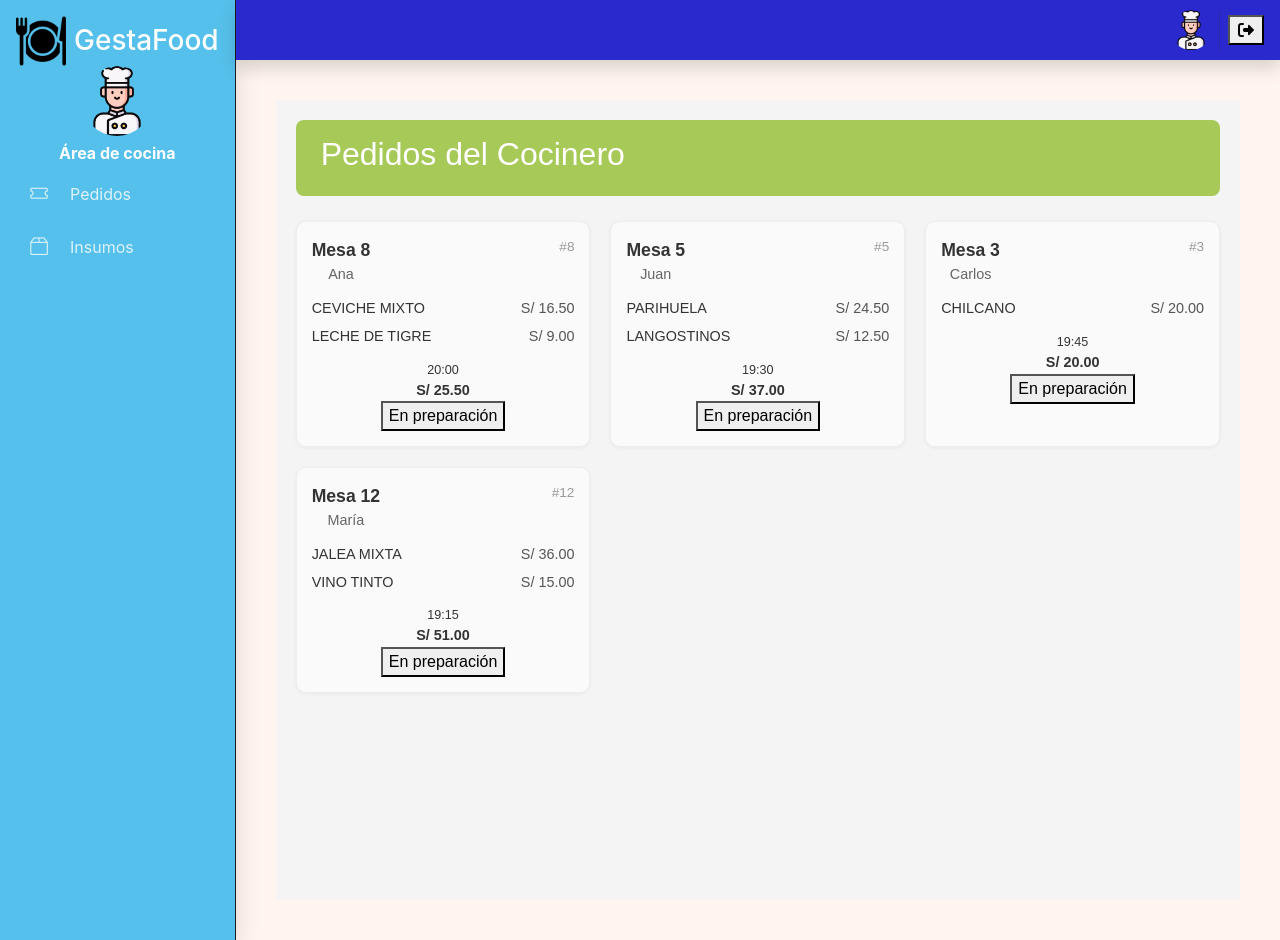
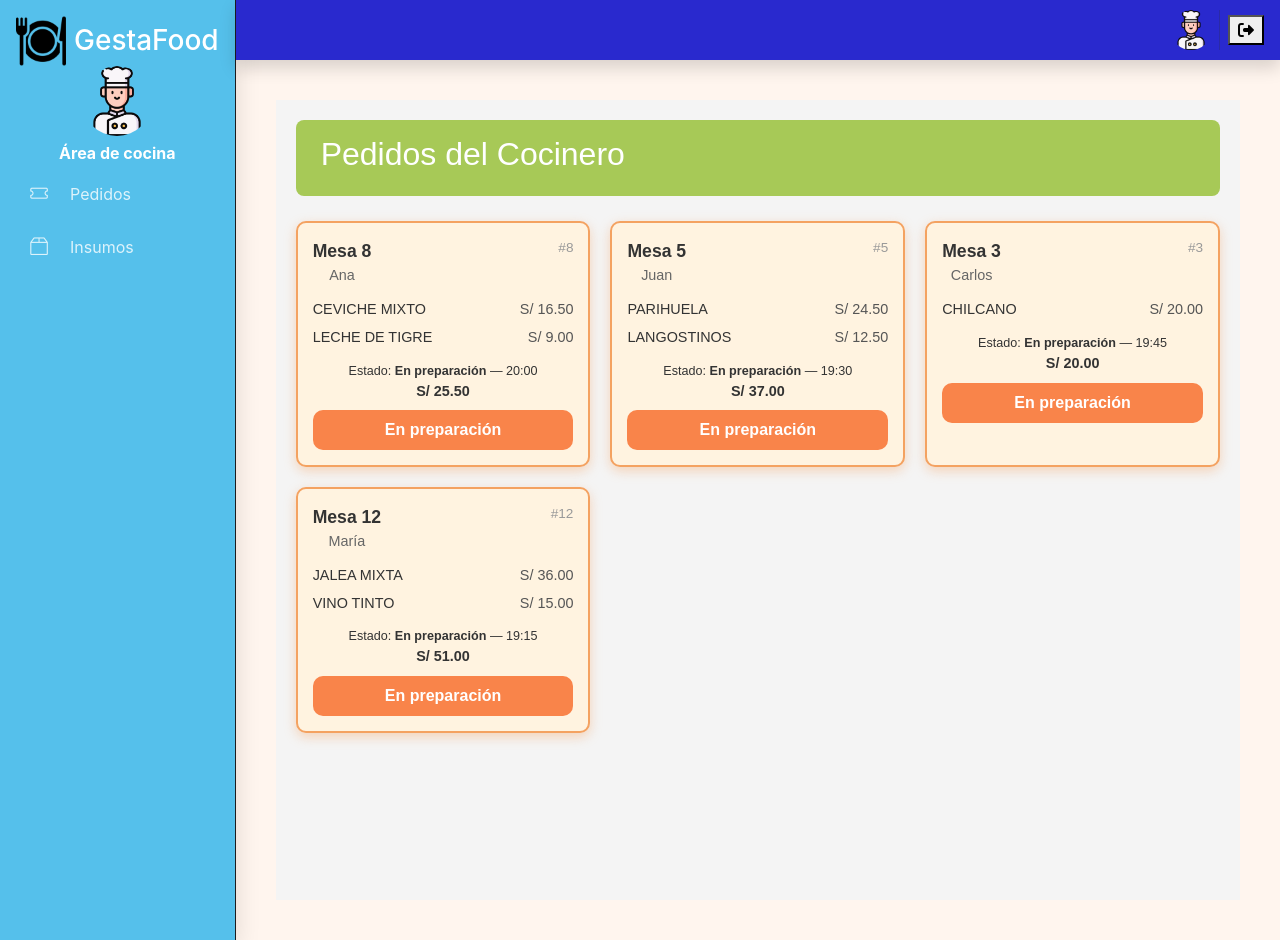
Before and after one commit to salvagd09/ProyectoIntegrador, a React (Vite) app: page /cocina in a window 1280 px wide. Built offline with nearby package versions, Linux system fonts and the light colour scheme.

Commit message:
Agregando avances en Pedidos_Cocinero y CSS actualizado

```diff
--- a/src/Components/Modulos/Pedidos_Cocinero.jsx
+++ b/src/Components/Modulos/Pedidos_Cocinero.jsx
@@ -1,28 +1,58 @@
 import React, { useState } from "react";
 import "./tarjetasPedidos.css";
 
-const pedidosEjemplo = [
-  { id: 8, mesa: "Mesa 8", cliente: "Ana", estado: "En preparación", hora: "20:00",
-    items: [{ nombre: "CEVICHE MIXTO", precio: 16.5 }, { nombre: "LECHE DE TIGRE", precio: 9.0 }] },
-  { id: 5, mesa: "Mesa 5", cliente: "Juan", estado: "En preparación", hora: "19:30",
-    items: [{ nombre: "PARIHUELA", precio: 24.5 }, { nombre: "LANGOSTINOS", precio: 12.5 }] },
-  { id: 3, mesa: "Mesa 3", cliente: "Carlos", estado: "En preparación", hora: "19:45",
-    items: [{ nombre: "CHILCANO", precio: 20.0 }] },
-  { id: 12, mesa: "Mesa 12", cliente: "María", estado: "En preparación", hora: "19:15",
-    items: [{ nombre: "JALEA MIXTA", precio: 36.0 }, { nombre: "VINO TINTO", precio: 15.0 }] },
-];
+export default function Pedidos_Cocinero() {
+  const [pedidos, setPedidos] = useState([
+    {
+      id: 8,
+      mesa: "Mesa 8",
+      cliente: "Ana",
+      estado: "En preparación",
+      hora: "20:00",
+      items: [
+        { nombre: "CEVICHE MIXTO", precio: 16.5 },
+        { nombre: "LECHE DE TIGRE", precio: 9.0 },
+      ],
+    },
+    {
+      id: 5,
+      mesa: "Mesa 5",
+      cliente: "Juan",
+      estado: "En preparación",
+      hora: "19:30",
+      items: [
+        { nombre: "PARIHUELA", precio: 24.5 },
+        { nombre: "LANGOSTINOS", precio: 12.5 },
+      ],
+    },
+    {
+      id: 3,
+      mesa: "Mesa 3",
+      cliente: "Carlos",
+      estado: "En preparación",
+      hora: "19:45",
+      items: [{ nombre: "CHILCANO", precio: 20.0 }],
+    },
+    {
+      id: 12,
+      mesa: "Mesa 12",
+      cliente: "María",
+      estado: "En preparación",
+      hora: "19:15",
+      items: [
+        { nombre: "JALEA MIXTA", precio: 36.0 },
+        { nombre: "VINO TINTO", precio: 15.0 },
+      ],
+    },
+  ]);
 
   const calcularTotal = (items) =>
     items.reduce((s, it) => s + (it.precio || 0), 0).toFixed(2);
 
-export default function Pedidos_Cocinero() {
-  const [pedidos, setPedidos] = useState(pedidosEjemplo);
-
+  // Cambiar estado a "Listo"
   const marcarListo = (id) => {
     setPedidos((prev) =>
-      prev.map((p) =>
-        p.id === id ? { ...p, estado: "Listo" } : p
-      )
+      prev.map((p) => (p.id === id ? { ...p, estado: "Listo" } : p))
     );
   };
 
@@ -35,7 +65,16 @@ export default function Pedidos_Cocinero() {
       <div className="pedidos-list">
         {pedidos.length > 0 ? (
           pedidos.map((p) => (
-            <div key={p.id} className="pedido-card">
+            <div
+              key={p.id}
+              className={`pedido-card ${
+                p.estado === "En preparación"
+                  ? "en-preparacion"
+                  : p.estado === "Listo"
+                  ? "estado-listo"
+                  : ""
+              }`}
+            >
               <div className="pedido-top">
                 <div>
                   <div className="pedido-mesa">{p.mesa}</div>
@@ -54,22 +93,23 @@ export default function Pedidos_Cocinero() {
               </ul>
 
               <div className="pedido-footer">
-                <small>{p.hora}</small>
+                <small>
+                  Estado: <strong>{p.estado}</strong> — {p.hora}
+                </small>
                 <strong>S/ {calcularTotal(p.items)}</strong>
               </div>
 
-              <div className="pedido-acciones">
+              {/* BOTÓN PARA CAMBIAR ESTADO */}
               {p.estado === "En preparación" ? (
                 <button
-                    className="btn-preparacion"
+                  className="btn-estado preparacion"
                   onClick={() => marcarListo(p.id)}
                 >
                   En preparación
                 </button>
-                ) : (
-                  <span className="estado-ok">✅ {p.estado}</span>
-                )}
-              </div>
+              ) : p.estado === "Listo" ? (
+                <span className="estado-ok">LISTO</span>
+              ) : null}
             </div>
           ))
         ) : (
--- a/src/Components/Modulos/tarjetasPedidos.css
+++ b/src/Components/Modulos/tarjetasPedidos.css
@@ -17,22 +17,6 @@
   align-items: center;
 }
 
-.btn-crear {
-  background: #fff;
-  color: #333;
-  padding: 10px 15px;
-  border: none;
-  border-radius: 8px;
-  cursor: pointer;
-  font-weight: bold;
-  transition: all 0.2s ease;
-}
-
-.btn-crear:hover {
-  background: #f0f0f0;
-  transform: scale(1.05);
-}
-
 /* ======== GRID DE TARJETAS ======== */
 .pedidos-list {
   display: grid;
@@ -47,7 +31,7 @@
   padding: 15px;
   border: 1px solid #eee;
   box-shadow: 0 1px 4px rgba(0, 0, 0, 0.05);
-  transition: transform 0.2s, box-shadow 0.3s, border 0.3s;
+  transition: transform 0.2s, box-shadow 0.3s, border 0.3s, background 0.3s;
 }
 
 .pedido-card:hover {
@@ -59,6 +43,25 @@
   border: 2px solid #f4a261;
   background-color: #fff3e0;
   box-shadow: 0 4px 12px rgba(244, 162, 97, 0.4);
+}
+
+/* Estilo para pedidos "LISTO" */
+.pedido-card .estado-ok {
+  display: block;
+  margin-top: 10px;
+  padding: 8px 14px;
+  background-color: #4caf50;
+  color: white;
+  font-weight: bold;
+  text-align: center;
+  border-radius: 10px;
+  transition: all 0.3s ease;
+}
+
+.pedido-card.estado-listo {
+  border: 2px solid #4caf50;
+  background-color: #e8f5e9;
+  box-shadow: 0 4px 12px rgba(76, 175, 80, 0.3);
 }
 
 /* Parte superior de la tarjeta */
@@ -119,117 +122,6 @@
   padding: 15px 5px;
 }
 
-/* ======== MODAL ======== */
-.modal-overlay {
-  position: fixed;
-  inset: 0;
-  background: rgba(0, 0, 0, 0.4);
-  display: flex;
-  justify-content: center;
-  align-items: center;
-  z-index: 999;
-  animation: fadeIn 0.3s ease;
-}
-
-.modal-content {
-  background: #fff;
-  width: 90%;
-  max-width: 420px;
-  padding: 25px;
-  border-radius: 14px;
-  box-shadow: 0 6px 20px rgba(0, 0, 0, 0.25);
-  position: relative;
-  animation: modalFadeIn 0.3s ease;
-}
-
-.modal-header {
-  display: flex;
-  justify-content: space-between;
-  align-items: center;
-  margin-bottom: 15px;
-}
-
-.modal-header h3 {
-  color: #333;
-  font-size: 1.3em;
-}
-
-.btn-cerrar-modal {
-  background: none;
-  border: none;
-  font-size: 1.3em;
-  cursor: pointer;
-  color: #666;
-  transition: color 0.2s;
-}
-
-.btn-cerrar-modal:hover {
-  color: #a7c957;
-}
-
-.modal-form {
-  display: flex;
-  flex-direction: column;
-}
-
-.modal-form label {
-  font-size: 0.9em;
-  color: #444;
-  margin-top: 10px;
-}
-
-.modal-form input {
-  padding: 8px 10px;
-  border: 1px solid #ccc;
-  border-radius: 8px;
-  font-size: 0.9em;
-  transition: border-color 0.2s;
-}
-
-.modal-form input:focus {
-  border-color: #a7c957;
-  outline: none;
-}
-
-.modal-buttons {
-  display: flex;
-  justify-content: space-between;
-  margin-top: 20px;
-}
-
-.btn-guardar {
-  background: #a7c957;
-  color: white;
-  border: none;
-  border-radius: 8px;
-  padding: 10px;
-  font-weight: bold;
-  cursor: pointer;
-  transition: background 0.2s;
-  flex: 1;
-  margin-right: 10px;
-}
-
-.btn-guardar:hover {
-  background: #91b650;
-}
-
-.btn-cancelar {
-  background: #ccc;
-  color: #333;
-  border: none;
-  border-radius: 8px;
-  padding: 10px;
-  font-weight: bold;
-  cursor: pointer;
-  transition: background 0.2s;
-  flex: 1;
-}
-
-.btn-cancelar:hover {
-  background: #b5b5b5;
-}
-
 /* ======== BOTÓN ESTADO ======== */
 .btn-estado {
   margin-top: 8px;
@@ -242,10 +134,6 @@
   width: 100%;
 }
 
-.btn-estado.pendiente {
-  background-color: #f9c74f;
-}
-
 .btn-estado.preparacion {
   background-color: #f9844a;
   color: white;
@@ -256,17 +144,6 @@
 }
 
 /* ======== ANIMACIONES ======== */
-@keyframes modalFadeIn {
-  from {
-    transform: translateY(-15px);
-    opacity: 0;
-  }
-  to {
-    transform: translateY(0);
-    opacity: 1;
-  }
-}
-
 @keyframes fadeIn {
   from {
     opacity: 0;
```
Lines whose indentation alone changed are shown as unchanged.
